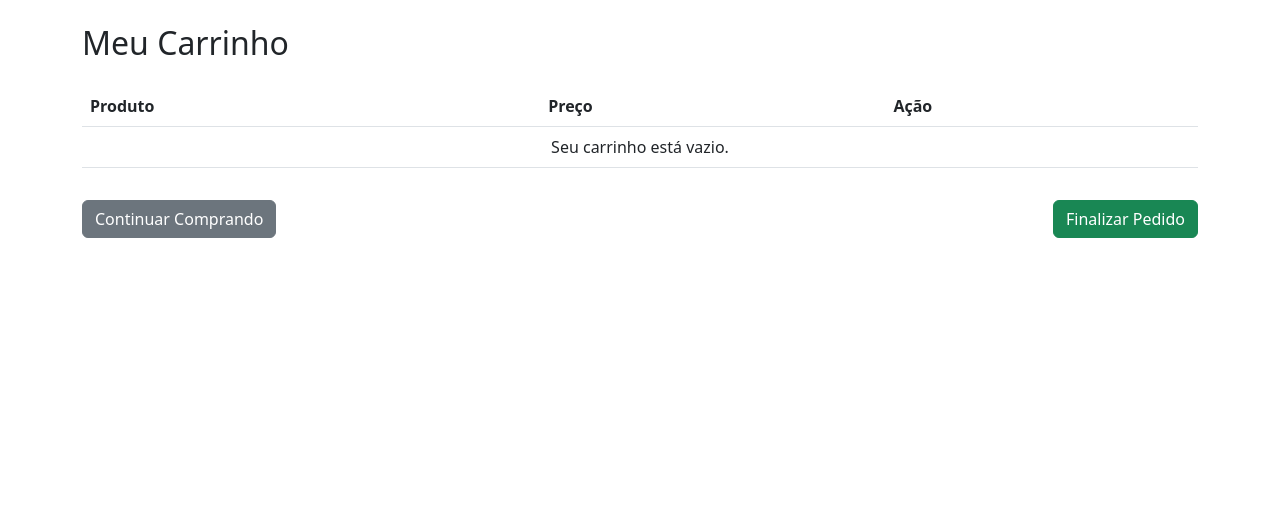
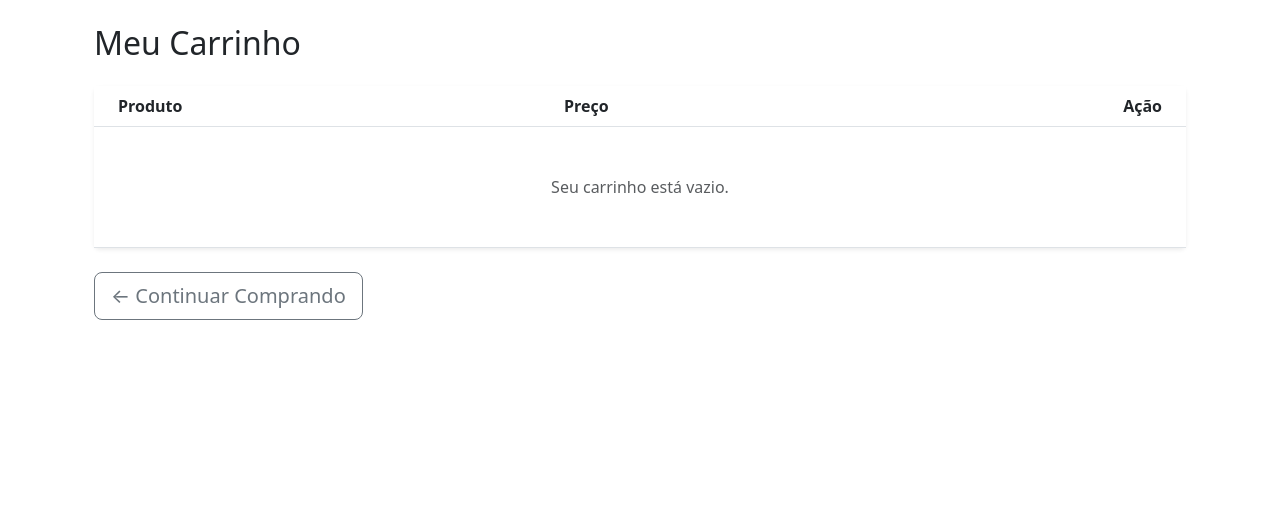
Before and after one commit to deyvidlopes/Trabalho-Final-UC3-Python, a Django app: page /carrinho/ in a window 1280 px wide. Shown: the part 56-575 px from the top of the page. Run offline with Django 5.2, Linux system fonts and the light colour scheme.

Commit message:
Ajustes Finais

```diff
--- a/app/templates/carrinho.html
+++ b/app/templates/carrinho.html
@@ -1,31 +1,78 @@
 {% extends 'base.html' %}
 
 {% block content %}
-<h2>Meu Carrinho</h2>
-<table class="table mt-4">
-    <thead>
+<div class="container mt-4">
+    <h2 class="mb-4">Meu Carrinho</h2>
+
+    <div class="card shadow-sm border-0">
+        <div class="card-body p-0">
+            <table class="table table-hover align-middle mb-0">
+                <thead class="bg-light">
                     <tr>
-            <th>Produto</th>
-            <th>Preço</th>
-            <th>Ação</th>
+                        <th scope="col" class="ps-4">Produto</th>
+                        <th scope="col">Preço</th>
+                        <th scope="col" class="text-end pe-4">Ação</th>
                     </tr>
                 </thead>
                 <tbody>
                     {% for produto in produtos %}
                     <tr>
-            <td>{{ produto.nome }}</td>
-            <td>R$ {{ produto.preco }}</td>
-            <td>
-                <a href="{% url 'remove_carrinho' produto.pk %}" class="btn btn-sm btn-danger">Remover</a>
+                        <td class="ps-4">
+                            <div class="d-flex align-items-center">
+                                {% if produto.imagem %}
+                                    <img src="{{ produto.imagem.url }}" alt="{{ produto.nome }}"
+                                         class="rounded border me-3"
+                                         style="width: 60px; height: 60px; object-fit: contain; background: #fff;">
+                                {% else %}
+                                    <div class="rounded border me-3 d-flex align-items-center justify-content-center bg-light"
+                                         style="width: 60px; height: 60px;">
+                                        <small class="text-muted">Sem Ft</small>
+                                    </div>
+                                {% endif %}
+
+                                <a href="{% url 'detalhe_produto' produto.pk %}" class="text-decoration-none text-dark fw-bold">
+                                    {{ produto.nome }}
+                                </a>
+                            </div>
+                        </td>
+                        <td class="fw-bold text-secondary">R$ {{ produto.preco }}</td>
+                        <td class="text-end pe-4">
+                            <a href="{% url 'remove_carrinho' produto.pk %}" class="btn btn-sm btn-outline-danger">
+                                Remover
+                            </a>
                         </td>
                     </tr>
                     {% empty %}
                     <tr>
-            <td colspan="3" class="text-center">Seu carrinho está vazio.</td>
+                        <td colspan="3" class="text-center py-5 text-muted">
+                            Seu carrinho está vazio.
+                        </td>
                     </tr>
                     {% endfor %}
                 </tbody>
+
+                {% if produtos %}
+                <tfoot class="table-light">
+                    <tr>
+                        <td class="text-end fw-bold fs-5 pt-3 pb-3">TOTAL:</td>
+                        <td class="fw-bold text-success fs-4 pt-3 pb-3">R$ {{ total }}</td>
+                        <td></td> </tr>
+                </tfoot>
+                {% endif %}
             </table>
-<a href="{% url 'index' %}" class="btn btn-secondary mt-3">Continuar Comprando</a>
-<button class="btn btn-success mt-3 float-end">Finalizar Pedido</button>
+        </div>
+    </div>
+
+    <div class="d-flex justify-content-between mt-4 mb-5">
+        <a href="{% url 'index' %}" class="btn btn-outline-secondary btn-lg">
+            ← Continuar Comprando
+        </a>
+
+        {% if produtos %}
+        <button class="btn btn-success btn-lg shadow">
+            Finalizar Compra
+        </button>
+        {% endif %}
+    </div>
+</div>
 {% endblock %}
--- a/app/views.py
+++ b/app/views.py
@@ -72,11 +72,16 @@ def ver_carrinho(request):
     # Pega os IDs salvos na sessão
     ids_carrinho = request.session.get('carrinho', [])
 
-    # Busca os produtos reais no banco baseados nesses IDs
+    # Busca os produtos reais no banco
     produtos = Produto.objects.filter(id__in=ids_carrinho)
 
+    # === NOVA LÓGICA: CALCULAR TOTAL ===
+    # Soma o preço de todos os produtos da lista
+    total = sum([produto.preco for produto in produtos])
+
     context = {
-        'produtos': produtos
+        'produtos': produtos,
+        'total': total # Enviamos o total para o HTML
     }
     return render(request, 'carrinho.html', context)
 
```
Also changed, not shown: db.sqlite3. Lines whose indentation alone changed are shown as unchanged.
